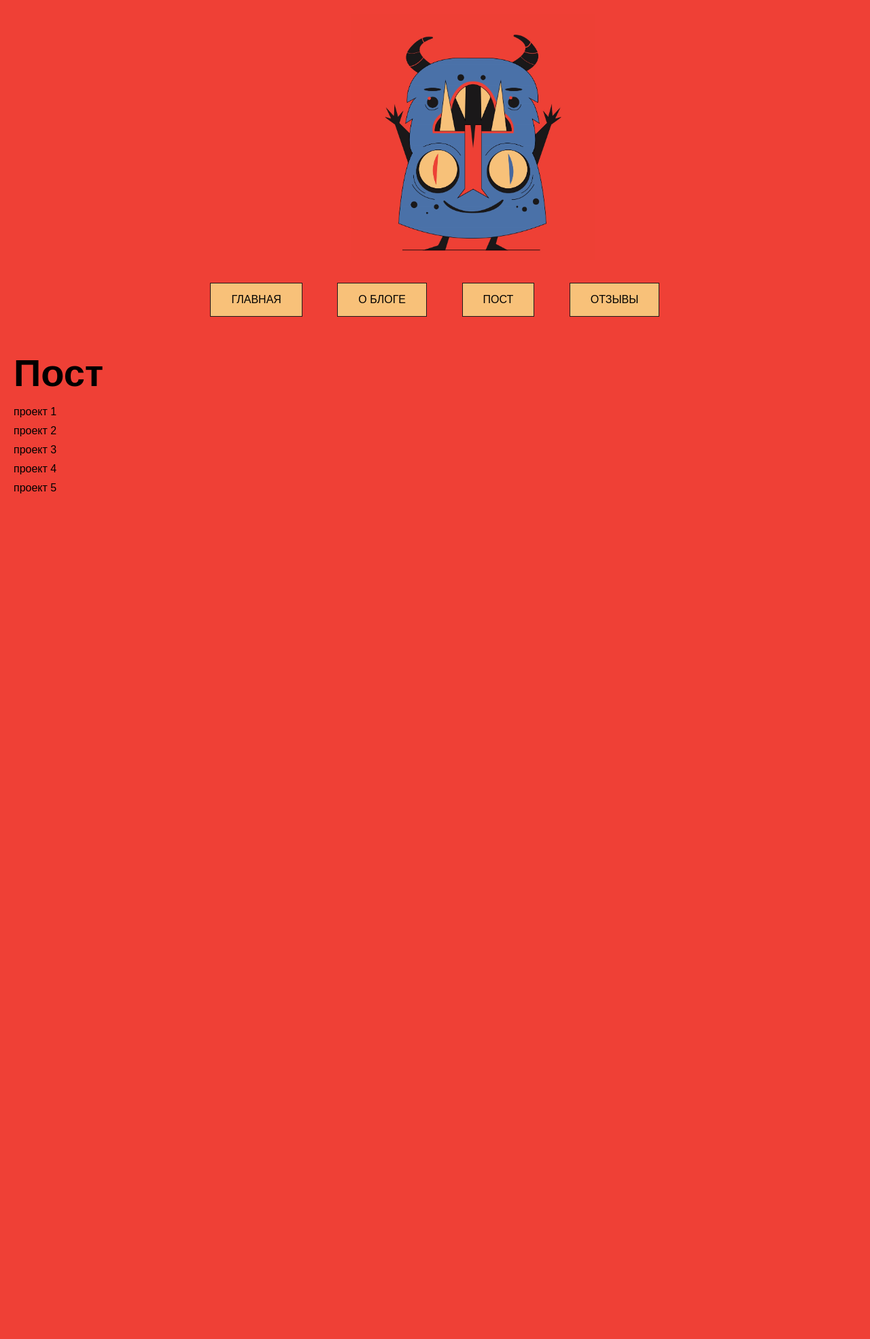
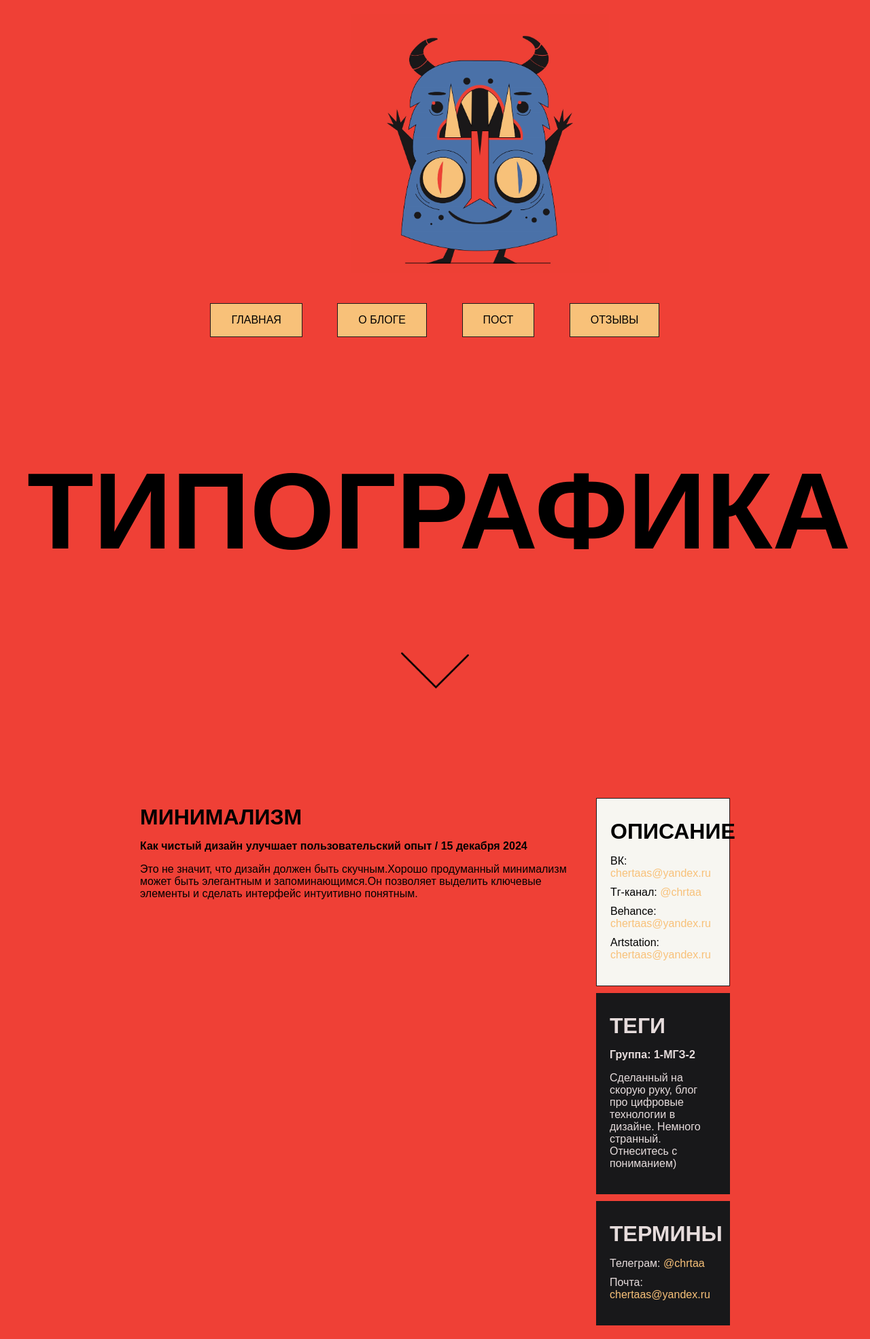
Before and after one commit to cherezovaT/2-mgz-2-part1, a Django app: page /post/ in a window 1280 px wide. Shown: the whole page at 68% size. Before the commit the page ends 726 px from the top, so only its background shows below. Run offline with Django 5.2, Linux system fonts and the light colour scheme.

Commit message:
requirements.txt changed

```diff
--- a/myblog/static/css/base.css
+++ b/myblog/static/css/base.css
@@ -44,6 +44,7 @@ h2{
     font-size: 2em;
     margin: 10px;
     margin-left: 0px;
+    text-transform: uppercase;
 }
 h3{
     font-size: 1.5em;
@@ -78,8 +79,8 @@ header{
     margin:auto;
 }
 #logo{
-    width: 360px;
-    padding-bottom:20px;
+    width: 380px;
+    padding-bottom:30px;
 }
 nav{
     display: flex;
@@ -96,6 +97,7 @@ button{
     padding-right: 30px;
     border: 0px;
     font-size: 1em;
+    font-weight: 500;
     text-transform: uppercase;
     margin: 10px;
     border: 1px solid rgb(31, 28, 28);
@@ -153,3 +155,12 @@ a{
     background-color: #ffbf6b;
     border: 1px solid rgb(31, 28, 28);
 }
+.card ul {
+  list-style-type: square ;
+  margin-left: -20px;
+}
+li {
+  list-style-type: none ;
+  margin-bottom: 10px;
+  margin-left: -20px;
+}
--- a/myblog/static/css/index.css
+++ b/myblog/static/css/index.css
@@ -9,11 +9,15 @@
 li {
   list-style-type: none ;
   margin-bottom: 10px;
-  margin-left: -40px;
+  margin-left: -20px;
 }
 body {
   font-family: Arial;
   padding: 20px;
+}
+.row{
+width:70%;
+margin:auto;
 }
 
 .leftcolumn {
@@ -61,13 +65,13 @@ body {
 }
 .footer {
   padding: 20px;
-  text-align: left;
+  text-align: center;
   margin-top: 20px;
 }
 .title {
   padding: 20px;
   text-align: center;
-  margin-top: 13%;
+  margin-top: 10%;
   margin-bottom: 5%;
   font-size: 5em;
 }
--- a/myblog/templates/post.html
+++ b/myblog/templates/post.html
@@ -1,13 +1,40 @@
 {% extends 'base.html' %}
+{% load static %}
+{% block  content %}
+<div class="title">
+  <h2>ТИПОГРАФИКА </h2>
+  <img src="{%static 'arr.png'%}" id="arr">
+</div>
+<div class="row">
+  <div class="leftcolumn">
+      <h2>МИНИМАЛИЗМ</h2>
+      <h4>Как чистый дизайн улучшает пользовательский опыт / 15 декабря 2024 </h4>
+      <p class="cardtext">Это не значит, что дизайн должен быть скучным.Хорошо продуманный минимализм
+          может быть элегантным и запоминающимся.Он позволяет выделить ключевые элементы и сделать интерфейс интуитивно понятным.</p>
+  </div>
+  <div class="rightcolumn">
+    <div class="card color2">
+      <h2>Описание</h2>
+      <ul>
+        <li>ВК: <a href="mailto:chertaas@yandex.ru">chertaas@yandex.ru</a></li>
+        <li>Тг-канал: <a href="https://t.me/chrtaa">@chrtaa</a></li>
+        <li>Behance: <a href="mailto:chertaas@yandex.ru">chertaas@yandex.ru</a></li>
+        <li>Artstation: <a href="mailto:chertaas@yandex.ru">chertaas@yandex.ru</a></li>
+      </ul>
+    </div>
+    <div class="card color1">
+      <h2>Теги</h2>
+      <h4>Группа: 1-МГЗ-2</h4>
+      <p>Сделанный на скорую руку, блог про цифровые технологии в дизайне. Немного странный. Отнеситесь с пониманием)</p>
+    </div>
 
-{% block  content %}
-<h1>{{title}}</h1>
-<ul>
-    <li>проект 1</li>
-    <li>проект 2</li>
-    <li>проект 3</li>
-    <li>проект 4</li>
-    <li>проект 5</li>
-</ul>
-
+    <div class="card color1">
+      <h2>Термины</h2>
+      <ul>
+        <li>Телеграм: <a href="https://t.me/chrtaa">@chrtaa</a></li>
+        <li>Почта: <a href="mailto:chertaas@yandex.ru">chertaas@yandex.ru</a></li>
+      </ul>
+    </div>
+  </div>
+</div>
 {% endblock %}
```
Also changed, not shown: myblog/templates/about.html (+7 -14 lines), myblog/templates/index.html (+5 -5 lines).
